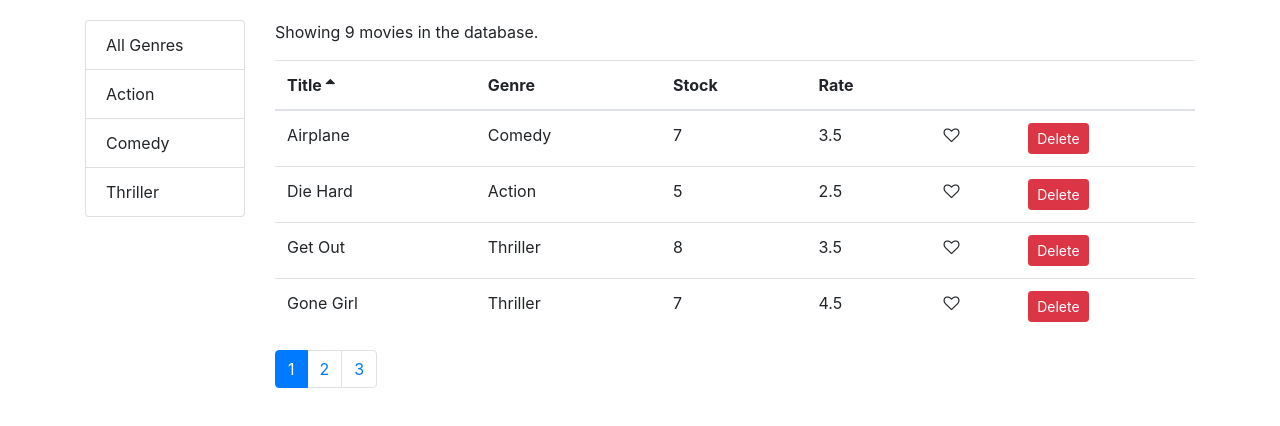
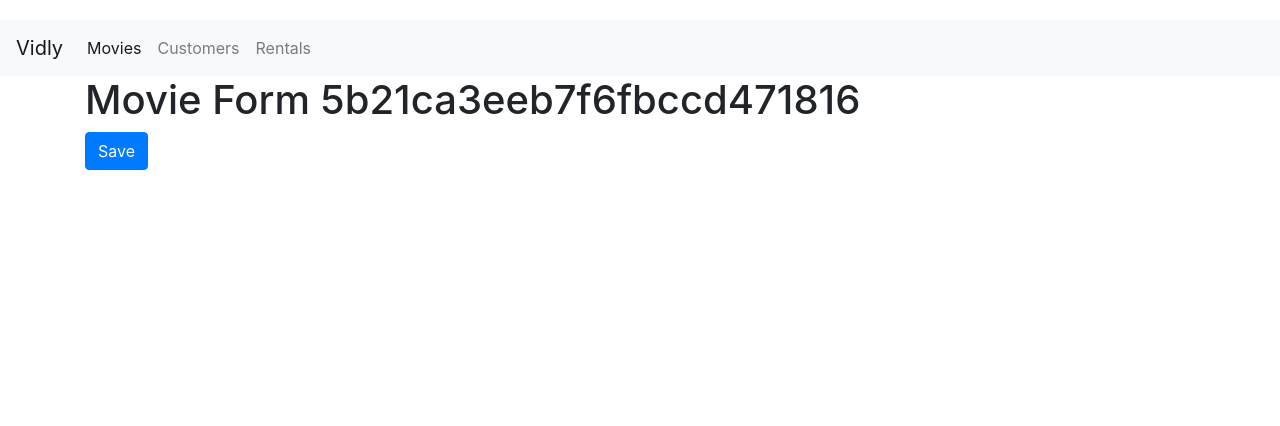
Before and after one commit to big-smile-94/vidly, a React (Create React App) app: page /movies/5b21ca3eeb7f6fbccd471816 in a window 1280 px wide. Shown: the top 426 px of the page. Built offline with nearby package versions, Linux system fonts and the light colour scheme.

Commit message:
implement navigation

```diff
--- a/package.json
+++ b/package.json
@@ -12,6 +12,7 @@
     "prop-types": "^15.7.2",
     "react": "^17.0.2",
     "react-dom": "^17.0.2",
+    "react-router-dom": "^6.0.2",
     "react-scripts": "4.0.3",
     "web-vitals": "^1.0.1"
   },
--- a/src/App.js
+++ b/src/App.js
@@ -1,11 +1,28 @@
+import { Route, Routes, Navigate } from 'react-router-dom';
 import Movies from './components/movies';
+import Movie from './components/movie';
+import NavBar from './components/common/navbar';
+import Customers from './components/customers';
+import Rentals from './components/rentals';
+import NotFound from './components/notFound';
 import './App.css';
 
 function App() {
   return (
-    <main className="container">
-      <Movies />
-    </main>
+    <>
+      <NavBar />
+      <main className="container">
+        <Routes>
+          <Route path="/customers" element={<Customers />} />
+          <Route path="/rentals" element={<Rentals />} />
+          <Route path="/movies" element={<Movies />} />
+          <Route path="/movies/:id" index element={<Movie />} />
+          <Route path="/not-found" element={<NotFound />} />
+          <Route path="/" element={<Navigate to="/movies" />} />
+          <Route path="*" element={<NotFound />} />
+        </Routes>
+      </main>
+    </>
   );
 }
 
--- /dev/null
+++ b/src/components/common/navbar.jsx
@@ -0,0 +1,38 @@
+import React from 'react';
+import { NavLink } from 'react-router-dom';
+
+const NavBar = () => {
+  return (
+    <nav className="navbar navbar-expand-lg navbar-light bg-light">
+      <NavLink className="navbar-brand" to="/">
+        Vidly
+      </NavLink>
+      <button
+        className="navbar-toggler"
+        type="button"
+        data-toggle="collapse"
+        data-target="#navbarNav"
+        aria-controls="navbarNav"
+        aria-expanded="false"
+        aria-label="Toggle navigation"
+      >
+        <span className="navbar-toggler-icon"></span>
+      </button>
+      <div className="collapse navbar-collapse" id="navbarNav">
+        <div className="navbar-nav">
+          <NavLink className="nav-link" to="/movies">
+            Movies <span className="sr-only">(current)</span>
+          </NavLink>
+          <NavLink className="nav-link" to="/customers">
+            Customers
+          </NavLink>
+          <NavLink className="nav-link" to="/rentals">
+            Rentals
+          </NavLink>
+        </div>
+      </div>
+    </nav>
+  );
+};
+
+export default NavBar;
--- /dev/null
+++ b/src/components/customers.jsx
@@ -0,0 +1,9 @@
+import React, { Component } from 'react';
+
+class Customers extends Component {
+  render() {
+    return <h1>Customers</h1>;
+  }
+}
+
+export default Customers;
--- /dev/null
+++ b/src/components/movie.jsx
@@ -0,0 +1,22 @@
+import React from 'react';
+import { useParams, useNavigate } from 'react-router-dom';
+
+const Movie = () => {
+  const params = useParams();
+  const navigate = useNavigate();
+
+  const handleSave = () => {
+    navigate('/movies', { replace: true });
+  };
+
+  return (
+    <>
+      <h1>Movie Form {params.id}</h1>
+      <button className="btn btn-primary btn-small" onClick={handleSave}>
+        Save
+      </button>
+    </>
+  );
+};
+
+export default Movie;
--- a/src/components/moviesTable.jsx
+++ b/src/components/moviesTable.jsx
@@ -1,9 +1,17 @@
 import React, { Component } from 'react';
+import { Link } from 'react-router-dom';
 import Like from './common/like';
 import Table from './common/table';
+
 class MoviesTable extends Component {
   columns = [
-    { label: 'Title', path: 'title' },
+    {
+      label: 'Title',
+      // path: 'title',
+      content: (movie) => (
+        <Link to={`/movies/${movie._id}`}>{movie.title}</Link>
+      ),
+    },
     { label: 'Genre', path: 'genre.name' },
     { label: 'Stock', path: 'numberInStock' },
     { label: 'Rate', path: 'dailyRentalRate' },
--- /dev/null
+++ b/src/components/notFound.jsx
@@ -0,0 +1,7 @@
+import React from 'react';
+
+const NotFound = () => {
+  return <h1>Not Found</h1>;
+};
+
+export default NotFound;
--- /dev/null
+++ b/src/components/rentals.jsx
@@ -0,0 +1,9 @@
+import React, { Component } from 'react';
+
+class Rentals extends Component {
+  render() {
+    return <h1>Rentals</h1>;
+  }
+}
+
+export default Rentals;
--- a/src/index.js
+++ b/src/index.js
@@ -3,12 +3,15 @@
 import './index.css';
 import App from './App';
 import reportWebVitals from './reportWebVitals';
+import { BrowserRouter } from 'react-router-dom';
 import 'bootstrap/dist/css/bootstrap.css';
 import 'font-awesome/css/font-awesome.css';
 
 ReactDOM.render(
   <React.StrictMode>
-    <App />
+    <BrowserRouter>
+      <App />
+    </BrowserRouter>
   </React.StrictMode>,
   document.getElementById('root')
 );
```
Also changed, not shown: 1 other file (tests, documents, lock files or other folders).
